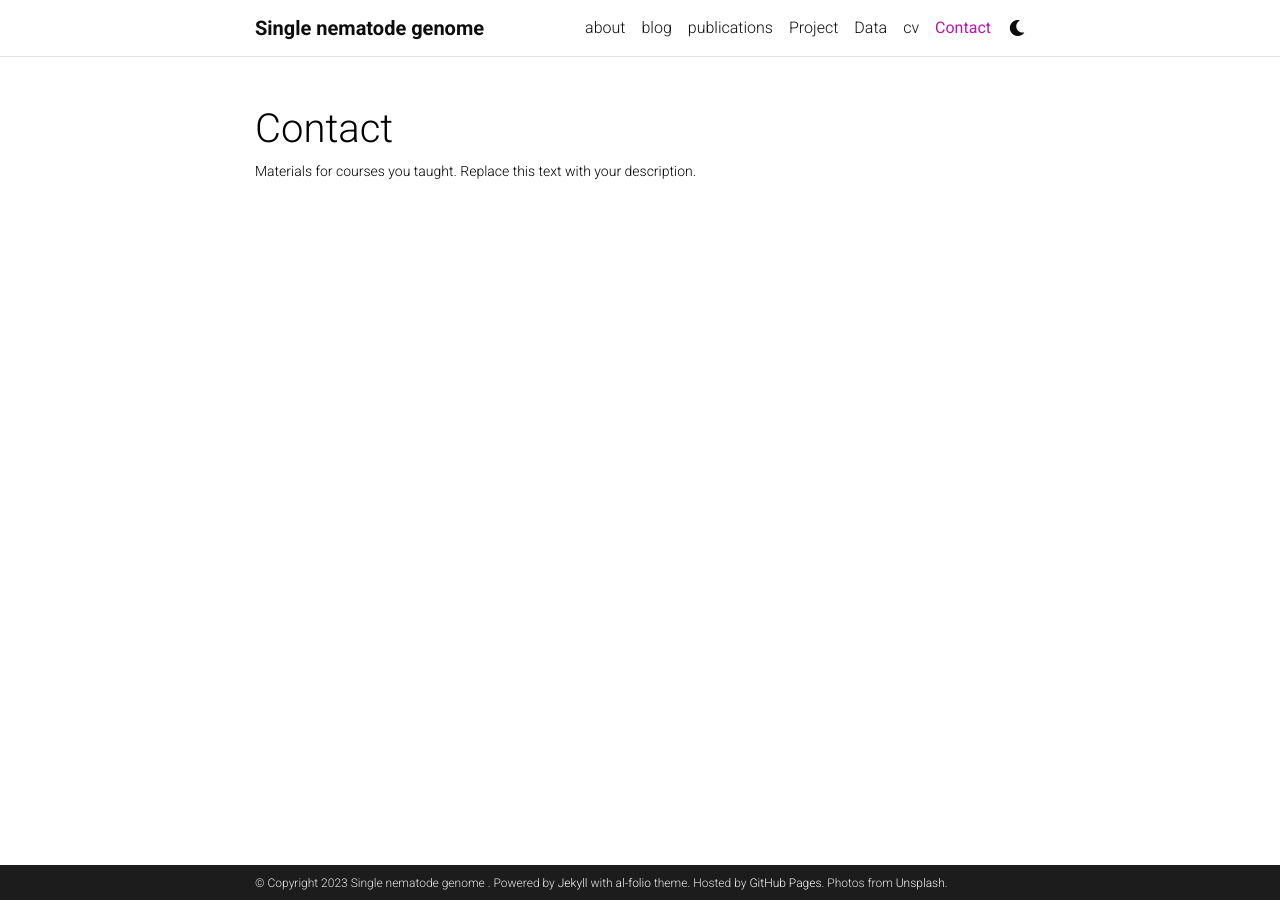
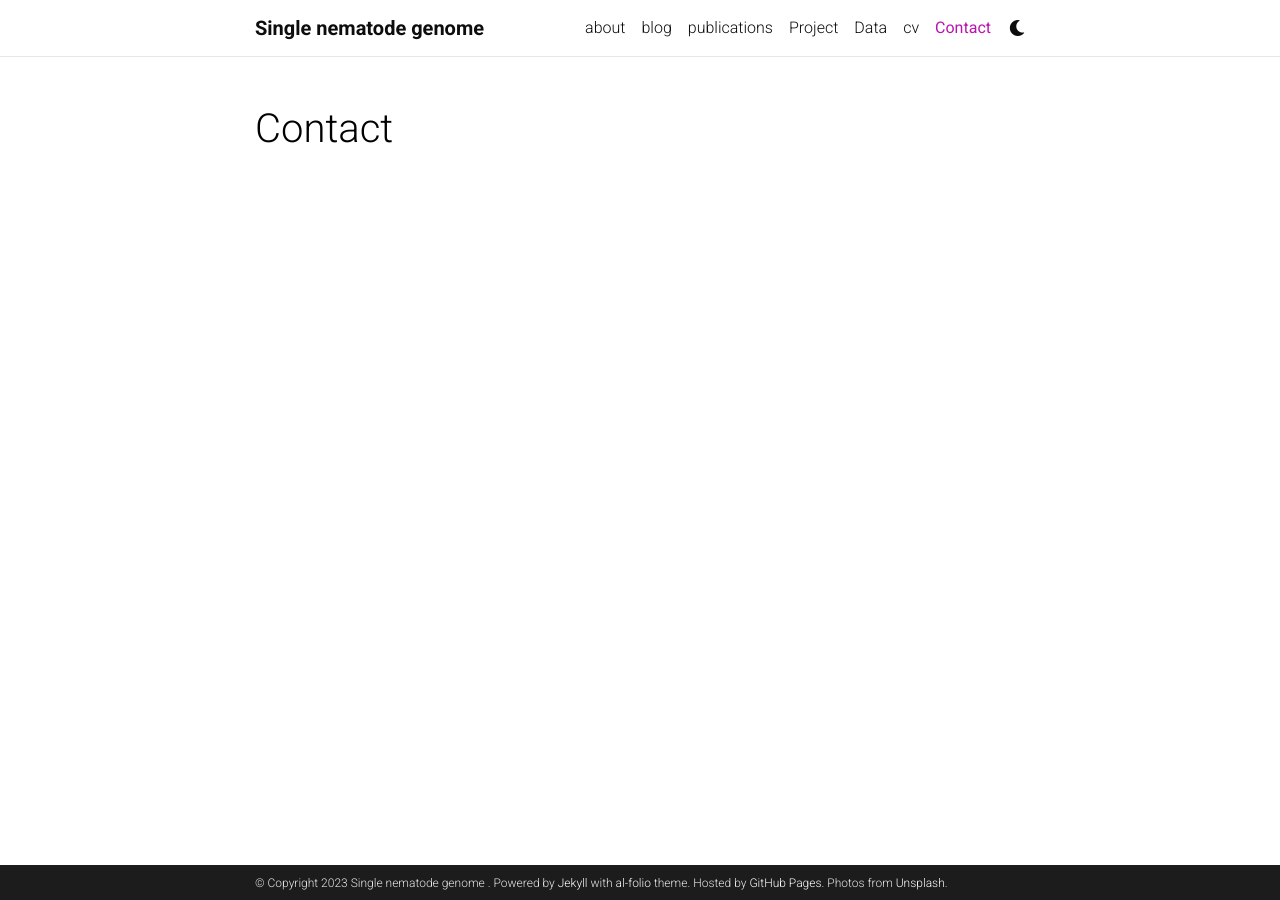
Before and after one commit to YiChienLee1010/Single-nematode-genome, a Jekyll site: the page built from _pages/Contact.md, in a window 1280 px wide. Built offline with Jekyll 4.4.1, drawn with Linux system fonts in a browser that asks for light colours; comment, search, counter and statistics services are not loaded; a style sheet for code colours, icons or effects is not loaded.

Commit message:
Update Contact.md

```diff
--- a/_pages/Contact.md
+++ b/_pages/Contact.md
@@ -2,7 +2,6 @@
 layout: page
 permalink: /teaching/
 title: Contact
-description: Materials for courses you taught. Replace this text with your description.
 nav: true
 nav_order: 5
 ---
```
